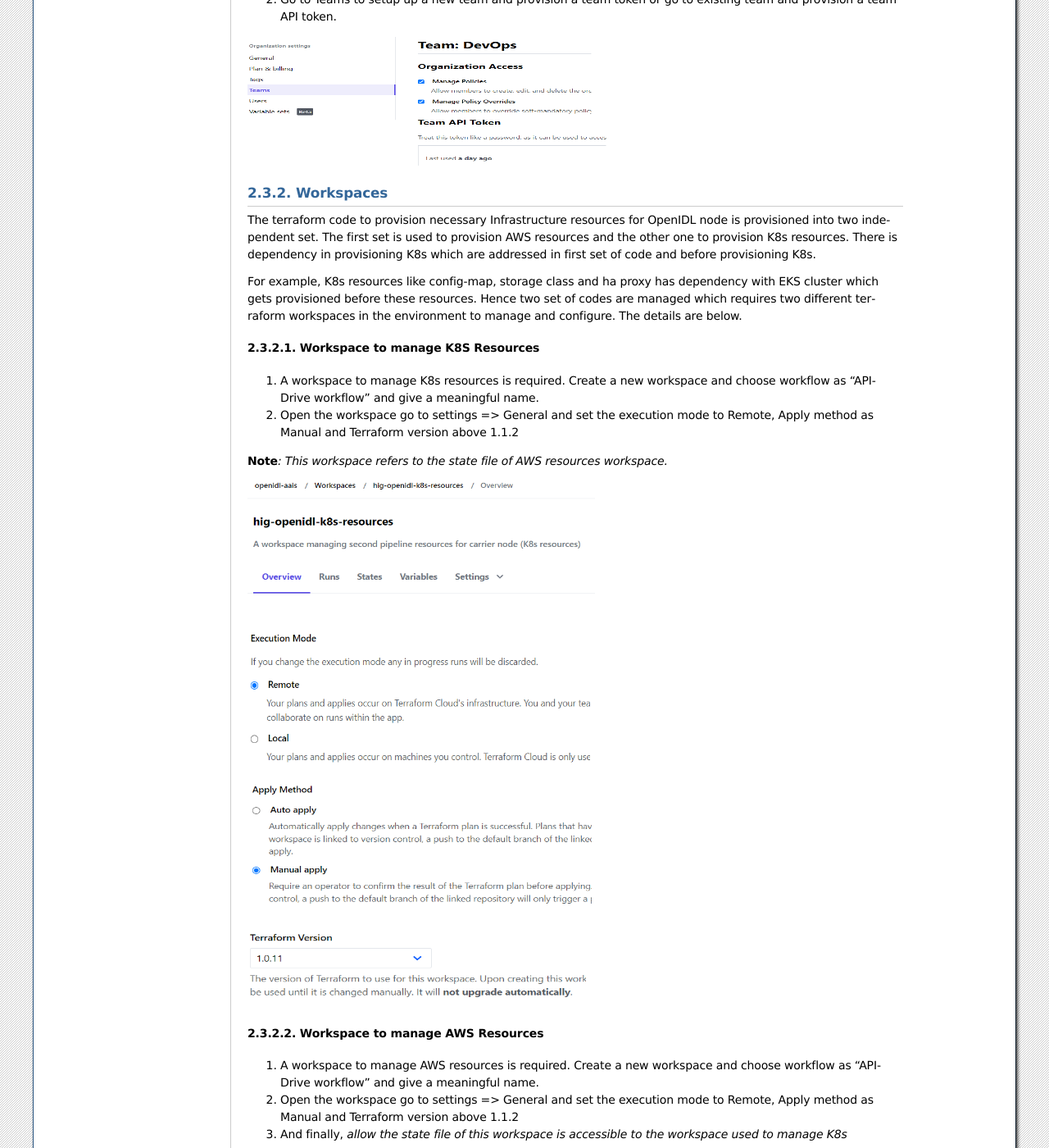
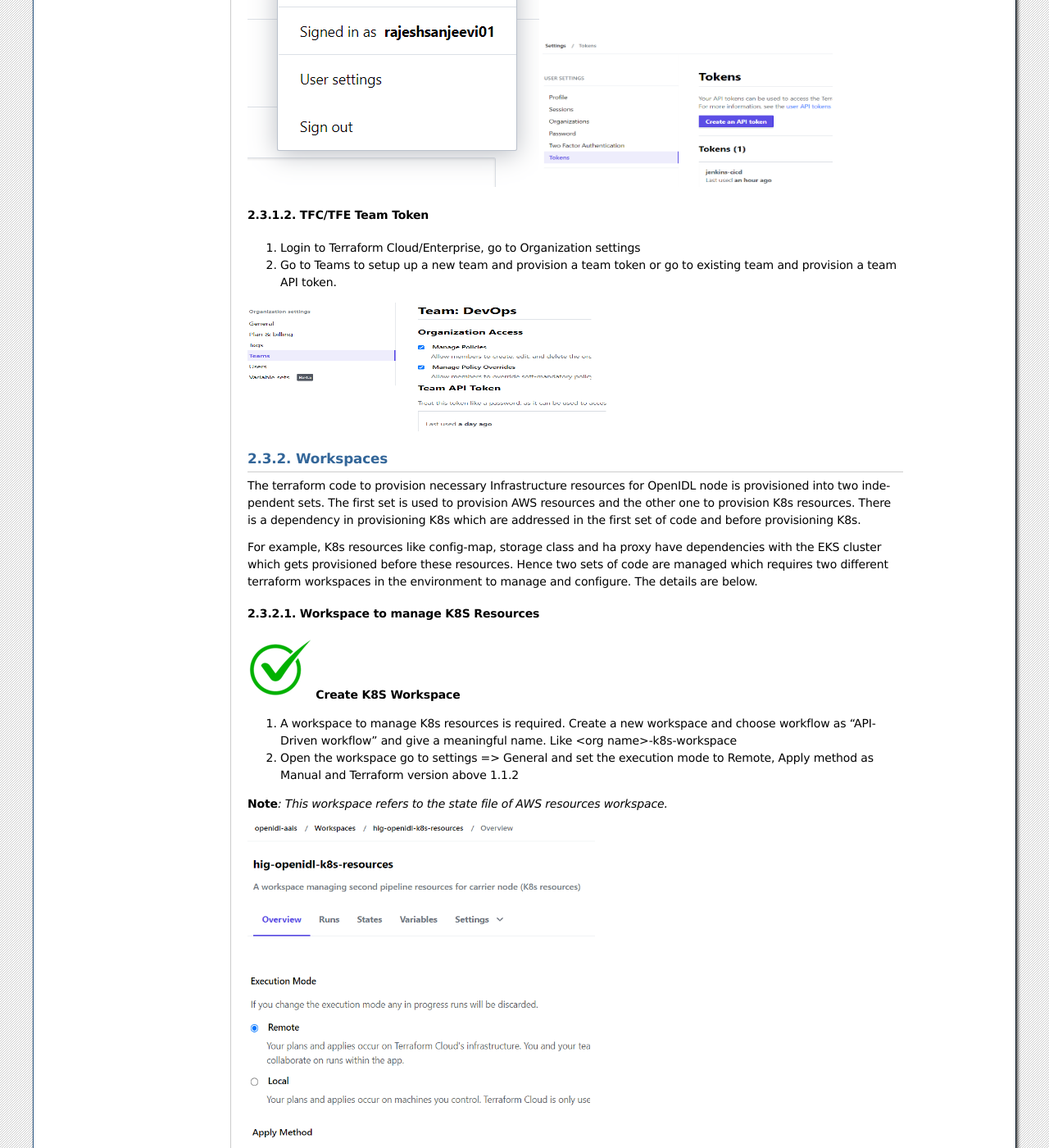
Before and after one commit to senofi/documentation, a Sphinx documentation site: the page built from docs/source/iac-jenkins.rst, in a window 1280 px wide and 1400 px high, scrolled down 2770 px. Shown: the whole window at 82% size. Built offline with Sphinx 7.4.7, drawn with Linux system fonts in a browser that asks for light colours; some of the changed text lies outside the part shown.

Commit message:
updates with checklist

```diff
--- a/docs/source/iac-dns.rst
+++ b/docs/source/iac-dns.rst
@@ -52,4 +52,6 @@
 
 Use this :download:`Script <./code/r53-conv.pl>` to copy dns to the main route 53.
 
-.. include:: ./code/r53-conv.pl
+.. code-block:: perl
+
+    .. include:: ./code/r53-conv.pl
--- a/docs/source/iac-jenkins.rst
+++ b/docs/source/iac-jenkins.rst
@@ -23,17 +23,19 @@
 
 The following are the two repositories involved.
 
-+----+-----------------+-----------------------------------------------+
-| No | **Repository**  | **Description**                               |
-+====+=================+===============================================+
-| 1  | open            | Infrastructure as a code repository. This     |
-|    | idl-aais-gitops | repository is used to provision               |
-|    |                 | Infrastructure using related pipelines.       |
-+----+-----------------+-----------------------------------------------+
-| 2  | openidl-main    | Application specific code repository. This    |
-|    |                 | repository is used to provision application   |
-|    |                 | using its specific pipelines.                 |
-+----+-----------------+-----------------------------------------------+
++----+---------------------+-----------------------------------------------+
+| No | **Repository**      | **Description**                               |
++====+=====================+===============================================+
+| 1  | openidl-aais-gitops | Infrastructure as a code repository. This     |
+|    |                     | repository is used to provision               |
+|    |                     | Infrastructure using related pipelines.       |
++----+---------------------+-----------------------------------------------+
+| 2  | openidl-main        | Application specific code repository. This    |
+|    |                     | repository holds application code and is used |
+|    |                     | to build and deploy the images.               |
++----+---------------------+-----------------------------------------------+
+
+|checkbox| **Setup user and personal access tokens**
 
 A user account with necessary permissions to manage these repositories
 is required. Further provision a Personal Access Token with Selected
@@ -124,23 +130,25 @@
 ----------
 
 The terraform code to provision necessary Infrastructure resources for
-OpenIDL node is provisioned into two independent set. The first set is
+OpenIDL node is provisioned into two independent sets. The first set is
 used to provision AWS resources and the other one to provision K8s
-resources. There is dependency in provisioning K8s which are addressed
-in first set of code and before provisioning K8s.
+resources. There is a dependency in provisioning K8s which are addressed
+in the first set of code and before provisioning K8s.
 
 For example, K8s resources like config-map, storage class and ha proxy
-has dependency with EKS cluster which gets provisioned before these
-resources. Hence two set of codes are managed which requires two
+have dependencies with the EKS cluster which gets provisioned before these
+resources. Hence two sets of code are managed which requires two
 different terraform workspaces in the environment to manage and
 configure. The details are below.
 
 Workspace to manage K8S Resources
 ~~~~~~~~~~~~~~~~~~~~~~~~~~~~~~~~~
 
+|checkbox| **Create K8S Workspace**
+
 1. A workspace to manage K8s resources is required. Create a new
-   workspace and choose workflow as “API-Drive workflow” and give a
-   meaningful name.
+   workspace and choose workflow as “API-Driven workflow” and give a
+   meaningful name.  Like <org name>-k8s-workspace
 
 2. Open the workspace go to settings => General and set the execution
    mode to Remote, Apply method as Manual and Terraform version above
@@ -168,9 +176,11 @@
 Workspace to manage AWS Resources
 ~~~~~~~~~~~~~~~~~~~~~~~~~~~~~~~~~
 
+|checkbox| **Create AWS Workspace**
+
 1. A workspace to manage AWS resources is required. Create a new
-   workspace and choose workflow as “API-Drive workflow” and give a
-   meaningful name.
+   workspace and choose workflow as “API-Driven workflow” and give a
+   meaningful name. Like <org name>-aws-workspace
 
 2. Open the workspace go to settings => General and set the execution
    mode to Remote, Apply method as Manual and Terraform version above
@@ -198,16 +208,20 @@
 Variable Set
 ------------
 
-Update to include ALL variables in a table when merging with main doc.
+|checkbox| **Enter terraform variables**
+
+.. csv-table:: terraform variables
+   :file: table-terraform-variables.csv
+   :header-rows: 1
 
 All the terraform variables and their values (including sensitive and
-non-sensitive) are added in variable set. The details of actual
+non-sensitive) are added in a variable set. The details of actual
 variables and samples can be referred in the repository under directory
 “aws/templates”.
 
 All the variables in the templates are required to add in the variable
 set. The detailed description of the variable’s significance is
-documented in base document as a table to refer as well.
+documented above.
 
 The variable set is preferred as it can be shared across workspaces
 which is the typical use case in our solution. Configure variable set
--- a/docs/source/iac-setup-github-repo.rst
+++ b/docs/source/iac-setup-github-repo.rst
@@ -1,8 +1,12 @@
 .. _Setup repo:
+
+.. include:: icons.rst
 
 Setting up the GitHub repository
 ================================
 
-*	If you don’t have an alternate organization into which you can fork the openidl-org/openidl-gitops repo, then create that now
+|checkbox| **Setup forked repository**
+
+*	If you don’t have an alternate organization into which you can fork the openidl-org/openidl-aais-gitops repo, then create that now
 *	We are using the develop branch here.  If you don’t have one called that in your fork, then create that branch now.
 *	Fetch the upstream for develop into your repository.
--- /dev/null
+++ b/docs/source/icons.rst
@@ -0,0 +1 @@
+.. |checkbox| image:: images/checkbox.png
--- a/docs/source/testing-script.csv
+++ b/docs/source/testing-script.csv
@@ -12,3 +12,6 @@
 UI,Carrier,Carrier,Carrier,Download Extraction Pattern,Etraction Pattern downloaded
 -,-,-,-,-,-
 Extraction Patterns,N/A,N/A,N/A,Create Extraction Pattern,Extraction Pattern Tested
+.,,,,,
+Data Load,AAIS,Carrier,Carrier,Load data using the Insurance Data Manager Service,
+Data Load,Carrier,Carrier,Carrier,Load data using the Insurance Data Manager Service,
```
Also changed, not shown: other parts of docs/source/iac-jenkins.rst (+6 -4 lines), docs/source/index.rst (+7 -0 lines), docs/source/images/checkbox.png (added), docs/source/images/iac-dns-output.png (added), 3 other files.
